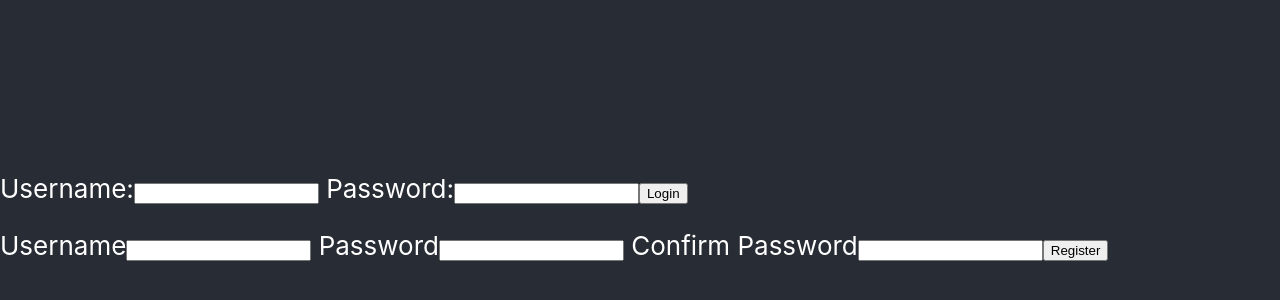
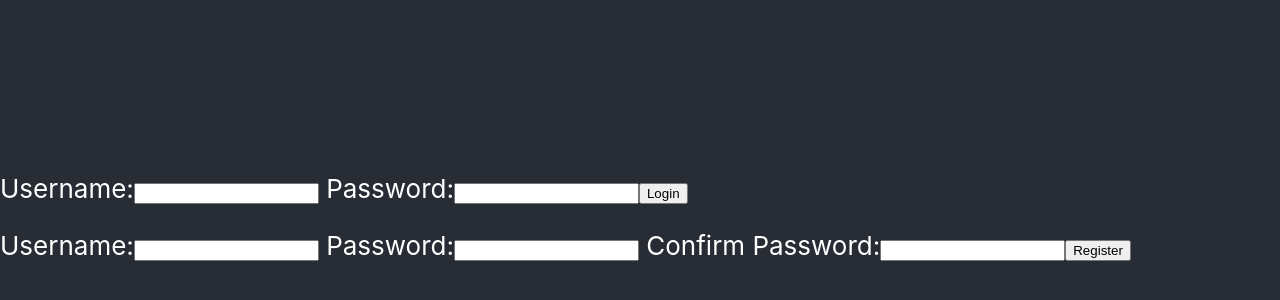
Before and after one commit to BledarF/LambdaWorldBank, a React (Create React App) app in the folder FrontEnd/world-bank-app/: page / in a window 1280 px wide. Shown: the part 170-470 px from the top of the page. Built offline with nearby package versions, Linux system fonts and the light colour scheme.

Commit message:
Added TDD for UserLogin Component

```diff
--- a/FrontEnd/world-bank-app/src/Components/UserLogin/UserLogin.js
+++ b/FrontEnd/world-bank-app/src/Components/UserLogin/UserLogin.js
@@ -2,15 +2,18 @@ import React, { useState } from "react";
 import "./UserLogin.css";
 import { useHistory } from "react-router-dom";
 
-function UserLogin() {
+function UserLogin(props) {
   const [username, setUsername] = useState("");
   const [password, setPassword] = useState("");
   const [error, setError] = useState("");
   const url = "http://localhost:7000/api/sessions";
   const history = useHistory();
 
-  const handleSubmit = async (e) => {
+  async function handleSubmit(e) {
     e.preventDefault();
+    if (props.submit) {
+      props.submit(username, password);
+    }
     const validationResult = await validate(username, password);
     if (validationResult) {
       setError(validationResult);
@@ -18,7 +21,7 @@ function UserLogin() {
       const getAccountResponse = await getAccount(url, username, password);
       console.log(getAccountResponse);
     }
-  };
+  }
 
   async function validate(username, password) {
     if (!username) {
--- a/FrontEnd/world-bank-app/src/Components/UserRegistration/UserRegistration.js
+++ b/FrontEnd/world-bank-app/src/Components/UserRegistration/UserRegistration.js
@@ -80,7 +80,7 @@ function UserRegistration(props) {
     >
       <label>
         {" "}
-        Username
+        Username:
         <input
           value={username}
           onChange={(e) => setUsername(e.target.value)}
@@ -91,7 +91,7 @@ function UserRegistration(props) {
       </label>
       <label>
         {" "}
-        Password
+        Password:
         <input
           value={password}
           onChange={(e) => setPassword(e.target.value)}
@@ -102,7 +102,7 @@ function UserRegistration(props) {
       </label>
       <label>
         {" "}
-        Confirm Password
+        Confirm Password:
         <input
           value={passwordConfirmation}
           onChange={(e) => setPasswordConfirmation(e.target.value)}
```
Also changed, not shown: 2 other files (tests, documents, lock files or other folders).
